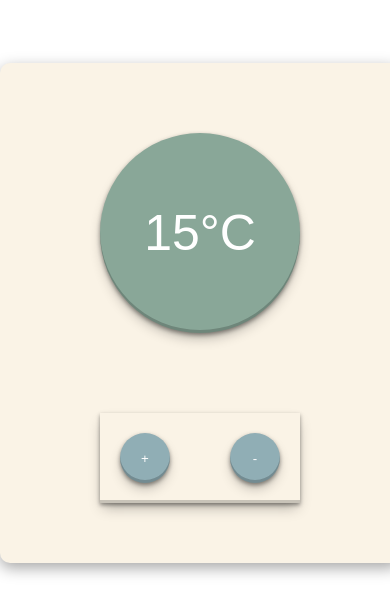
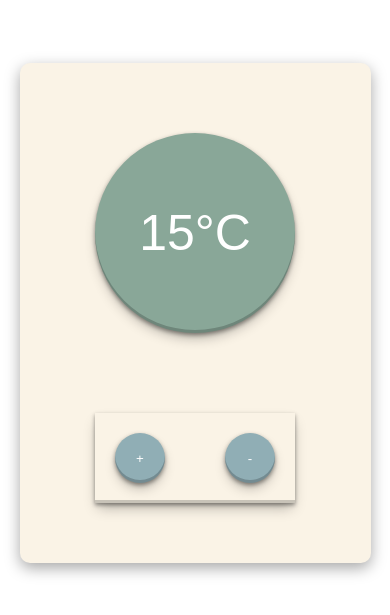
Before and after one commit to Dev-Rook/temperature-control-app, a React (Create React App) app: page / in a window 390 px wide. Shown: the part 137-752 px from the top of the page. Built offline with nearby package versions, Linux system fonts and the light colour scheme.

Commit message:
Tiny responsivness

```diff
--- a/src/Componets/Thermostat/Thermostat.css
+++ b/src/Componets/Thermostat/Thermostat.css
@@ -107,3 +107,9 @@ ul {
     height: 50px;
     width: 50px;
 }
+
+@media only screen and (max-width: 440px) {
+    .Thermostat-Container {
+        width: 90%;
+    }
+}
```
